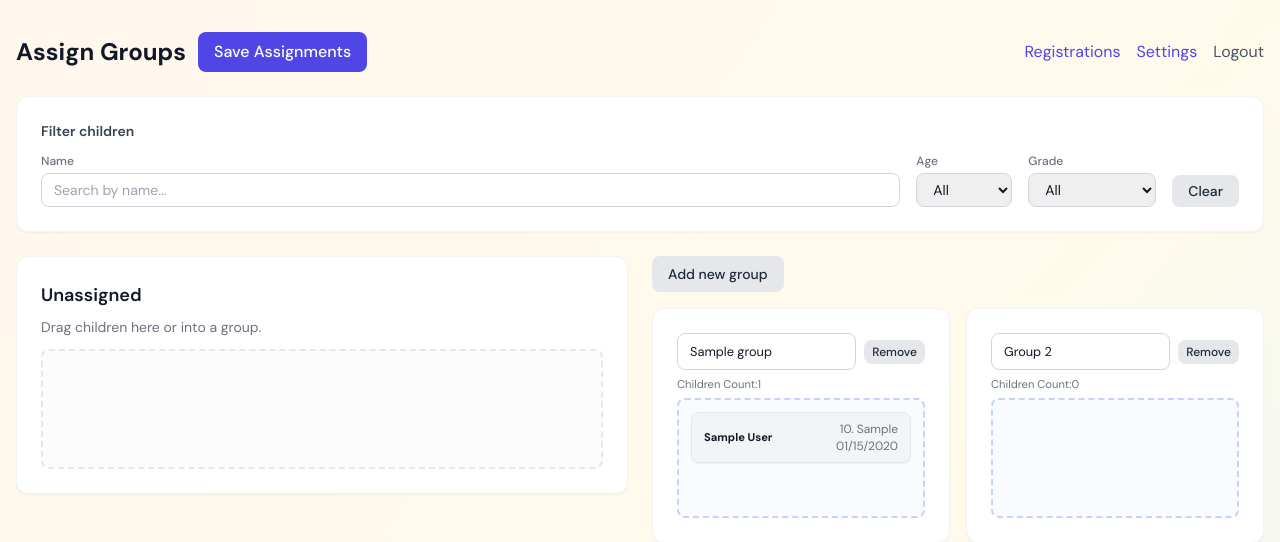
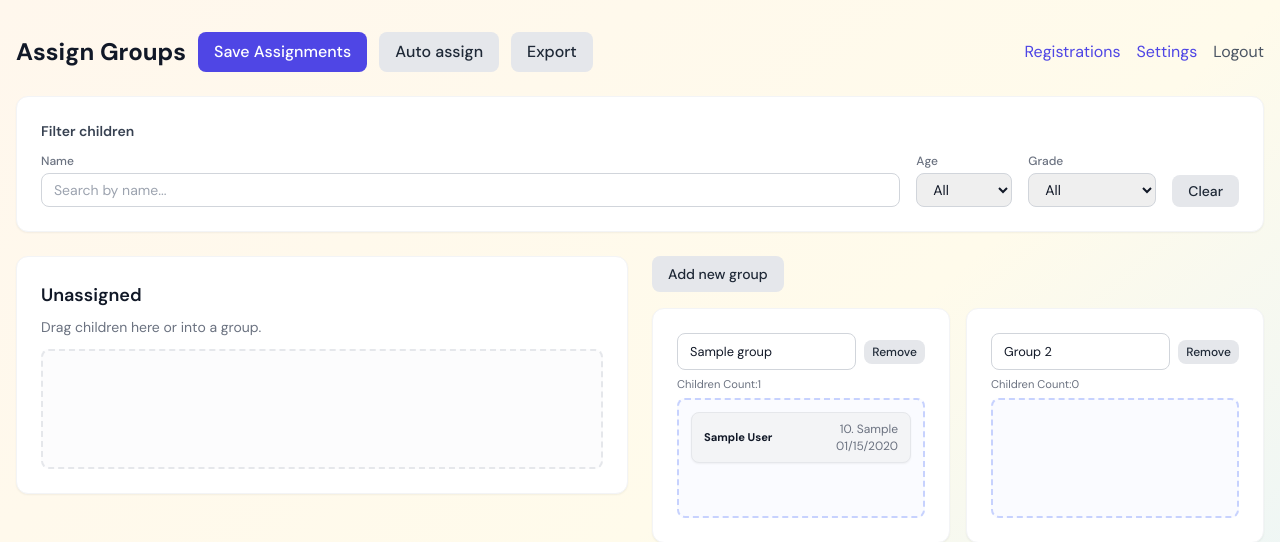
Before and after one commit to cd-ship-it/OnlineRegistration, a PHP site: page /OnlineRegistration/admin/assigngroups.php in a window 1280 px wide. Shown: the top 542 px of the page. Run offline with PHP 8.4, Linux system fonts and the light colour scheme; the visitor is signed in with stand-in values (Sample User, id 1); data comes from the database, SQL or seed files in the repository; tables that the repository leaves empty hold one stand-in row (values such as "Sample post"); some libraries are stand-ins or nearby versions.

Commit message:
Assign Groups: Export view, Auto assign by grade, PreK/Pre K alias, fixed 400px grid
Co-authored-by: Cursor <cursoragent@cursor.com>

```diff
--- a/admin/assigngroups.php
+++ b/admin/assigngroups.php
@@ -48,6 +48,49 @@ if ($_SERVER['REQUEST_METHOD'] === 'POST' && isset($_POST['action']) && $_POST['
   exit;
 }
 
+// POST: Auto assign by grade — clear all, then assign so each group has only one grade (one grade per group)
+if ($_SERVER['REQUEST_METHOD'] === 'POST' && isset($_POST['action']) && $_POST['action'] === 'auto_assign') {
+  $grade_aliases = ['Pre K' => 'PreK', 'pre k' => 'PreK', 'prek' => 'PreK'];
+  $groups_list = $pdo->query("SELECT id, sort_order FROM groups ORDER BY sort_order, id")->fetchAll(PDO::FETCH_ASSOC);
+  $kids_list = $pdo->query("SELECT id, last_grade_completed FROM registration_kids")->fetchAll(PDO::FETCH_ASSOC);
+  $grade_order = array_keys($grade_colors);
+  $other_grades = array_unique(array_filter(array_map(function ($k) { return isset($k['last_grade_completed']) && $k['last_grade_completed'] !== '' ? trim($k['last_grade_completed']) : null; }, $kids_list)));
+  $extra = [];
+  foreach ($other_grades as $g) {
+    $canonical = isset($grade_aliases[$g]) ? $grade_aliases[$g] : $g;
+    if (!in_array($canonical, $grade_order, true)) $extra[] = $canonical;
+  }
+  sort($extra, SORT_STRING);
+  $grade_order = array_values(array_merge($grade_order, $extra));
+  $grade_to_index = array_flip($grade_order);
+  $num_groups = count($groups_list);
+  $pdo->beginTransaction();
+  try {
+    $pdo->exec("UPDATE registration_kids SET group_id = NULL");
+    if ($num_groups > 0) {
+      $stmt_assign = $pdo->prepare("UPDATE registration_kids SET group_id = ? WHERE id = ?");
+      foreach ($kids_list as $k) {
+        $grade_raw = isset($k['last_grade_completed']) && $k['last_grade_completed'] !== '' ? trim($k['last_grade_completed']) : null;
+        $grade = $grade_raw !== null && isset($grade_aliases[$grade_raw]) ? $grade_aliases[$grade_raw] : $grade_raw;
+        $gid = null;
+        if ($grade !== null && isset($grade_to_index[$grade])) {
+          $idx = $grade_to_index[$grade];
+          if ($idx < $num_groups) {
+            $gid = (int) $groups_list[$idx]['id'];
+          }
+        }
+        $stmt_assign->execute([$gid, $k['id']]);
+      }
+    }
+    $pdo->commit();
+  } catch (Exception $e) {
+    $pdo->rollBack();
+    throw $e;
+  }
+  header('Location: ' . APP_URL . '/admin/assigngroups?auto_assigned=1', true, 302);
+  exit;
+}
+
 // Load all kids from registration_kids (age, grade, birthday for display)
 $stmt = $pdo->query("
   SELECT k.id, k.first_name, k.last_name, k.age, k.last_grade_completed, k.date_of_birth, k.group_id, k.registration_id
@@ -92,6 +135,47 @@ $unique_ages = array_unique(array_filter(array_map(function ($k) { return isset(
 $unique_grades = array_unique(array_filter(array_map(function ($k) { return isset($k['last_grade_completed']) && $k['last_grade_completed'] !== '' ? $k['last_grade_completed'] : null; }, $kids)));
 sort($unique_ages, SORT_NUMERIC);
 sort($unique_grades, SORT_STRING);
+$has_assignments = count(array_filter($kids, function ($k) { return isset($k['group_id']) && $k['group_id'] !== null && $k['group_id'] !== ''; })) > 0;
+
+// Export view: open in new tab, two columns, one group per card
+if (isset($_GET['export']) && $_GET['export'] === '1') {
+  layout_head('Group Assignments – Export');
+  ?>
+  <div class="max-w-6xl mx-auto px-4 py-8">
+    <h1 class="text-2xl font-bold text-gray-900 mb-6">Group Assignments</h1>
+    <div class="grid grid-cols-1 sm:grid-cols-2 gap-6">
+      <?php foreach ($groups as $g):
+        $group_kids = $by_group[(int) $g['id']] ?? [];
+      ?>
+      <div class="card border border-gray-200 shadow-sm">
+        <h2 class="text-lg font-semibold text-gray-900 mb-3 pb-2 border-b border-gray-200"><?= htmlspecialchars($g['name'] ?: 'Group ' . (int) $g['id']) ?></h2>
+        <ul class="space-y-1.5 text-sm text-gray-700">
+          <?php foreach ($group_kids as $k):
+            $age = $k['age'] !== null && $k['age'] !== '' ? (int) $k['age'] : null;
+            $grade = isset($k['last_grade_completed']) && $k['last_grade_completed'] !== '' ? $k['last_grade_completed'] : null;
+            $dob = null;
+            if (!empty($k['date_of_birth'])) { $ts = strtotime($k['date_of_birth']); $dob = ($ts !== false) ? date('m/d/Y', $ts) : null; }
+            $parts = array_filter([
+              $age !== null ? "Age: $age" : null,
+              $grade !== null ? "Grade: $grade" : null,
+              $dob !== null ? "BD: $dob" : null
+            ]);
+            $meta = $parts ? ' (' . implode('. ', $parts) . ')' : '';
+          ?>
+          <li><?= htmlspecialchars($k['first_name'] . ' ' . $k['last_name']) ?><?= $meta ? htmlspecialchars($meta) : '' ?></li>
+          <?php endforeach; ?>
+          <?php if (empty($group_kids)): ?>
+          <li class="text-gray-400 italic">No children assigned</li>
+          <?php endif; ?>
+        </ul>
+      </div>
+      <?php endforeach; ?>
+    </div>
+  </div>
+  <?php
+  layout_footer();
+  exit;
+}
 
 // POST: save assignments and group names
 if ($_SERVER['REQUEST_METHOD'] === 'POST') {
@@ -151,6 +235,7 @@ if ($_SERVER['REQUEST_METHOD'] === 'POST') {
 }
 
 $saved = isset($_GET['saved']) && $_GET['saved'] === '1';
+$auto_assigned = isset($_GET['auto_assigned']) && $_GET['auto_assigned'] === '1';
 layout_head('Admin – Assign Groups');
 ?>
 
@@ -159,6 +244,8 @@ layout_head('Admin – Assign Groups');
     <div class="flex items-center gap-3">
       <h1 class="text-2xl font-bold text-gray-900">Assign Groups</h1>
       <button type="button" class="btn-primary" onclick="document.getElementById('assign-form').requestSubmit()">Save Assignments</button>
+      <button type="button" id="auto-assign-btn" class="btn-secondary" data-has-assignments="<?= $has_assignments ? '1' : '0' ?>">Auto assign</button>
+      <a href="<?= APP_URL ?>/admin/assigngroups?export=1" target="_blank" rel="noopener noreferrer" class="btn-secondary">Export</a>
     </div>
     <nav class="flex gap-4 items-center">
       <a href="<?= APP_URL ?>/admin/registrations" class="text-indigo-600 hover:underline">Registrations</a>
@@ -169,6 +256,9 @@ layout_head('Admin – Assign Groups');
 
   <?php if ($saved): ?>
   <div class="card border-green-200 bg-green-50 text-green-800 mb-6">Assignments saved.</div>
+  <?php endif; ?>
+  <?php if ($auto_assigned): ?>
+  <div class="card border-green-200 bg-green-50 text-green-800 mb-6">Children auto-assigned to groups by grade.</div>
   <?php endif; ?>
   <?php if (!empty($errors)): ?>
   <ul class="list-disc list-inside text-red-600 text-sm mb-6">
@@ -204,7 +294,7 @@ layout_head('Admin – Assign Groups');
   </div>
 
   <form id="assign-form" method="post" action="" class="space-y-6">
-    <div class="grid grid-cols-1 lg:grid-cols-2 gap-6 items-start">
+    <div class="grid grid-cols-1 lg:grid-cols-2 gap-6 items-start h-[400px]">
       <!-- Left: Children (Unassigned) -->
       <div class="card">
         <h2 class="text-lg font-semibold text-gray-900 mb-2">Unassigned</h2>
@@ -333,6 +423,18 @@ layout_head('Admin – Assign Groups');
     });
   });
 
+  var autoAssignBtn = document.getElementById('auto-assign-btn');
+  if (autoAssignBtn) {
+    autoAssignBtn.addEventListener('click', function() {
+      var hasAssignments = this.getAttribute('data-has-assignments') === '1';
+      var msg = hasAssignments
+        ? 'Some children are already assigned to groups. Auto-assign will replace these assignments and assign by grade (one grade per group). Continue?'
+        : 'Assign all children to groups by grade (one grade per group)?';
+      if (!confirm(msg)) return;
+      postAction('auto_assign');
+    });
+  }
+
   function applyFilter() {
     var nameQ = (document.getElementById('filter-name') && document.getElementById('filter-name').value) ? document.getElementById('filter-name').value.trim().toLowerCase() : '';
     var ageVal = document.getElementById('filter-age') ? document.getElementById('filter-age').value : '';
```
